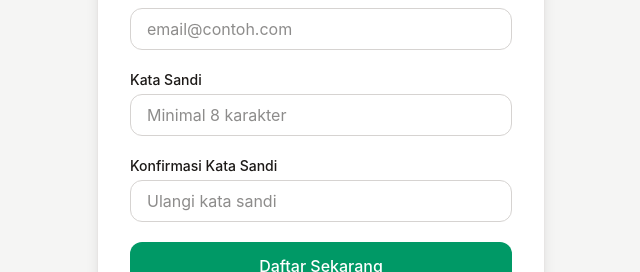
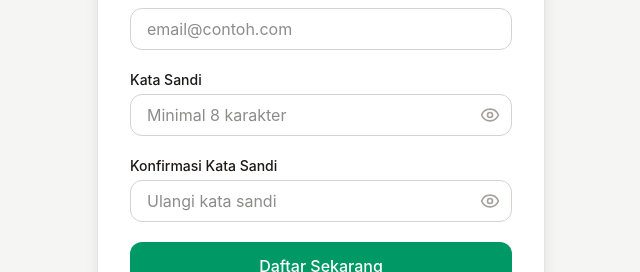
Before and after one commit to satriowisnuap/hike-wise-app, a Next.js app: page /register in a window 1280 px wide. Shown: the part 327-599 px from the top of the page, without its empty margins (319-959 px from the left). Built offline with nearby package versions, Linux system fonts and the light colour scheme; no server answers.

Commit message:
feat: implement PasswordInput component for improved password handling in login and registration forms

```diff
--- a/app/(public)/login/page.tsx
+++ b/app/(public)/login/page.tsx
@@ -1,6 +1,7 @@
 'use client';
 
 import { useState, Suspense } from 'react';
+import PasswordInput from '@/components/PasswordInput';
 import Link from 'next/link';
 import { useRouter, useSearchParams } from 'next/navigation';
 import { signInWithEmailAndPassword, signInWithPopup, signOut, GoogleAuthProvider } from 'firebase/auth';
@@ -141,19 +142,14 @@ function LoginContent() {
                         className="w-full px-4 py-2 bg-white dark:bg-stone-800 border border-stone-300 dark:border-stone-600 rounded-xl focus:ring-2 focus:ring-emerald-500 outline-none transition-colors text-stone-900 dark:text-stone-100"
                     />
                 </div>
-                <div>
-                    <label className="block text-sm font-medium text-stone-900 dark:text-stone-100 mb-1">
-                        Kata Sandi
-                    </label>
-                    <input
-                        type="password"
-                        required
-                        value={password}
-                        onChange={(e) => setPassword(e.target.value)}
-                        placeholder="Masukkan kata sandi"
-                        className="w-full px-4 py-2 bg-white dark:bg-stone-800 border border-stone-300 dark:border-stone-600 rounded-xl focus:ring-2 focus:ring-emerald-500 outline-none transition-colors text-stone-900 dark:text-stone-100"
-                    />
-                </div>
+                <PasswordInput
+                    label="Kata Sandi"
+                    required
+                    value={password}
+                    onChange={(e) => setPassword(e.target.value)}
+                    placeholder="Masukkan kata sandi"
+                    autoComplete="current-password"
+                />
 
                 <button
                     type="submit"
--- a/app/(public)/register/page.tsx
+++ b/app/(public)/register/page.tsx
@@ -1,6 +1,7 @@
 'use client';
 
 import { useState } from 'react';
+import PasswordInput from '@/components/PasswordInput';
 import Link from 'next/link';
 import { useRouter } from 'next/navigation';
 import { createUserWithEmailAndPassword, updateProfile, signOut, signInWithPopup, GoogleAuthProvider } from 'firebase/auth';
@@ -156,34 +157,24 @@ export default function RegisterPage() {
                             className="w-full px-4 py-2 bg-white dark:bg-stone-800 border border-stone-300 dark:border-stone-600 rounded-xl focus:ring-2 focus:ring-emerald-500 outline-none transition-colors text-stone-900 dark:text-stone-100"
                         />
                     </div>
-                    <div>
-                        <label className="block text-sm font-medium text-stone-900 dark:text-stone-100 mb-1">
-                            Kata Sandi
-                        </label>
-                        <input
-                            type="password"
+                    <PasswordInput
+                        label="Kata Sandi"
                         required
                         minLength={8}
                         value={password}
                         onChange={(e) => setPassword(e.target.value)}
                         placeholder="Minimal 8 karakter"
-                            className="w-full px-4 py-2 bg-white dark:bg-stone-800 border border-stone-300 dark:border-stone-600 rounded-xl focus:ring-2 focus:ring-emerald-500 outline-none transition-colors text-stone-900 dark:text-stone-100"
+                        autoComplete="new-password"
                     />
-                    </div>
-                    <div>
-                        <label className="block text-sm font-medium text-stone-900 dark:text-stone-100 mb-1">
-                            Konfirmasi Kata Sandi
-                        </label>
-                        <input
-                            type="password"
+                    <PasswordInput
+                        label="Konfirmasi Kata Sandi"
                         required
                         minLength={8}
                         value={confirmPassword}
                         onChange={(e) => setConfirmPassword(e.target.value)}
                         placeholder="Ulangi kata sandi"
-                            className="w-full px-4 py-2 bg-white dark:bg-stone-800 border border-stone-300 dark:border-stone-600 rounded-xl focus:ring-2 focus:ring-emerald-500 outline-none transition-colors text-stone-900 dark:text-stone-100"
+                        autoComplete="new-password"
                     />
-                    </div>
 
                     <button
                         type="submit"
--- /dev/null
+++ b/components/PasswordInput.tsx
@@ -0,0 +1,40 @@
+import { useState } from 'react';
+import { Eye, EyeOff } from 'lucide-react';
+
+interface PasswordInputProps extends React.InputHTMLAttributes<HTMLInputElement> {
+  label?: string;
+  value: string;
+  onChange: (e: React.ChangeEvent<HTMLInputElement>) => void;
+  placeholder?: string;
+}
+
+export default function PasswordInput({ label, value, onChange, placeholder, ...props }: PasswordInputProps) {
+  const [show, setShow] = useState(false);
+
+  return (
+    <div>
+      {label && (
+        <label className="block text-sm font-medium text-stone-900 dark:text-stone-100 mb-1">{label}</label>
+      )}
+      <div className="relative">
+        <input
+          type={show ? 'text' : 'password'}
+          value={value}
+          onChange={onChange}
+          placeholder={placeholder}
+          className="w-full px-4 py-2 bg-white dark:bg-stone-800 border border-stone-300 dark:border-stone-600 rounded-xl focus:ring-2 focus:ring-emerald-500 outline-none transition-colors text-stone-900 dark:text-stone-100 pr-12"
+          {...props}
+        />
+        <button
+          type="button"
+          tabIndex={-1}
+          className="absolute right-3 top-1/2 -translate-y-1/2 text-stone-400 hover:text-stone-700 dark:hover:text-stone-200"
+          onClick={() => setShow((s) => !s)}
+          aria-label={show ? 'Sembunyikan password' : 'Tampilkan password'}
+        >
+          {show ? <EyeOff className="w-5 h-5" /> : <Eye className="w-5 h-5" />}
+        </button>
+      </div>
+    </div>
+  );
+}
```
Lines whose indentation alone changed are shown as unchanged.
